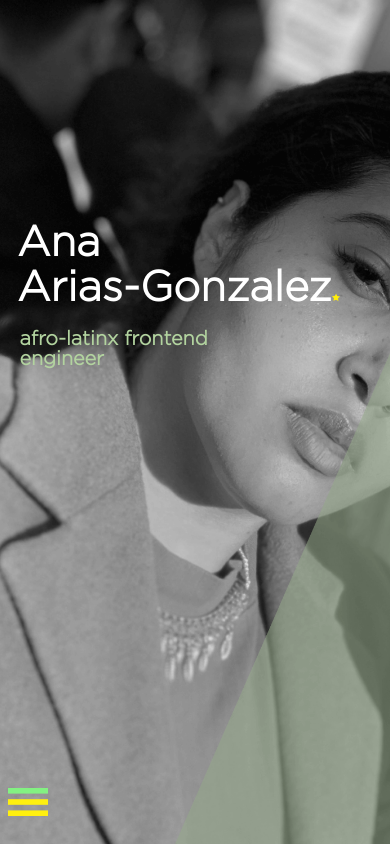
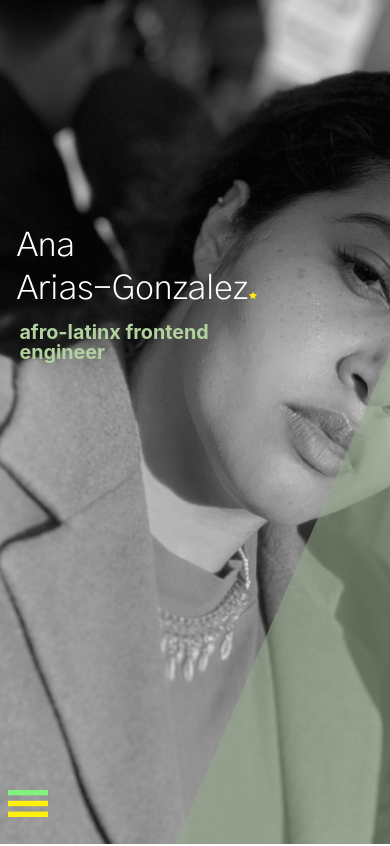
Before and after one commit to aariasgonz21/ananas-dot-dev, a React (Create React App) app: page / in a window 390 px wide. Shown: the top 846 px of the page. Built offline with nearby package versions, Linux system fonts and the light colour scheme.

Commit message:
about mobile & font fixes

```diff
--- a/package.json
+++ b/package.json
@@ -4,6 +4,7 @@
   "private": true,
   "dependencies": {
     "node-sass": "^4.12.0",
+    "normalize.css": "^8.0.1",
     "react": "^16.8.6",
     "react-dom": "^16.8.6",
     "react-router-dom": "^5.0.0",
--- a/src/App.js
+++ b/src/App.js
@@ -6,6 +6,7 @@
 import Projects from './SectionComponents/Projects'
 import Music from './SectionComponents/Music'
 import Contact from './SectionComponents/Contact'
+import 'normalize.css';
 //import { BrowserRouter as Router, Route, Link } from "react-router-dom";
 
 function App() {
--- a/src/App.scss
+++ b/src/App.scss
@@ -1,6 +1,8 @@
+@import url('https://fonts.googleapis.com/css?family=Gothic+A1:300,400&display=swap');
+
 $width: 100%;
 $height: 100vh;
-$text-font: 'Source Sans Pro', sans-serif;
+$head-font: 'Gothic A1', sans-serif;
 
 .App{
   display: flex;
@@ -22,12 +24,12 @@
     text-decoration: none;
     color: black;
     font: {
-      family: $text-font;
-      size: 3vh;
+      family: $head-font;
+      size: 2.5vh;
     }
   }
   position: fixed;
   bottom: 6vh;
-  line-height: 2.3vh;
+  line-height: 2.5vh;
   margin-left: -5vh;
 }
--- a/src/SectionComponents/About.js
+++ b/src/SectionComponents/About.js
@@ -2,9 +2,6 @@
 import '../stylesheets/about.scss'
 import aboutimg from '../images/about.svg'
 import star from '../images/star.svg'
-// import dr from '../images/dominican-republic.svg'
-// import laptop from '../images/laptop.svg'
-// import fist from '../images/fist.svg'
 
 function About() {
   return (
--- a/src/SectionComponents/Home.js
+++ b/src/SectionComponents/Home.js
@@ -3,6 +3,7 @@
 import star from '../images/star.svg'
 import Nav from '../PieceComponents/Nav'
 import Menu from '../PieceComponents/Menu'
+import 'normalize.css';
 
 function Home() {
   return (
--- a/src/stylesheets/about.scss
+++ b/src/stylesheets/about.scss
@@ -1,26 +1,12 @@
-@font-face {
-  font-family: 'Gotham Light';
-  src: url('GothamLight.ttf') format('truetype');
-}
-@font-face{
-  font-family: 'Gotham Book';
-  src: url('GothamBook.ttf') format('truetype');
-}
-@font-face{
-  font-family: 'Gotham Bold';
-  src: url('GothamBold.ttf') format('truetype');
-}
+// @import url('https://fonts.googleapis.com/css?family=Gothic+A1:300,400|Work+Sans:300&display=swap');
 
-@font-face {
-  font-family: 'Gotham Black';
-  src: url('Gotham-Black.otf') format('opentype');
-}
+@import url('https://fonts.googleapis.com/css?family=Gothic+A1:300,500&display=swap');
 
 $width: 100%;
 $height: 100vh;
 $info-phone: "only screen and (max-width: 430px)";
 $info-tablet: "(min-width: 431px) and (max-width: 1024px)";
-$head-font: 'Gotham Book', serif;
+$head-font: 'Gothic A1', serif;
 $text-font: 'Source Sans Pro', sans-serif;
 $goldenrod: #FDEB4E;
 
@@ -29,14 +15,7 @@
   min-height: $height;
 }
 
-.about-bg{
-  //background-color: $goldenrod;
-}
-
 @media #{$info-phone} {
-  #about{
-    //background-color: $goldenrod;
-  }
   .about-img{
     width: 85%;
     margin-left: 2vh;
@@ -48,9 +27,9 @@
     text-align: left;
     margin: 4vh 5vh 1vh 5vh;
     font-family: $head-font;
+    font-weight: 500;
     font-size: 2em;
   }
-
   .about-list{
     font-family: $text-font;
     margin: 2vh -3vh 2vh 10vh;
@@ -66,8 +45,4 @@
     margin-bottom: 2vh;
   }
 
-  .laptop, .fist{
-    width: 10%;
-
-  }
 }
--- a/src/stylesheets/home.scss
+++ b/src/stylesheets/home.scss
@@ -1,29 +1,13 @@
 /*** FONTS ****/
 @import url('https://fonts.googleapis.com/css?family=Source+Sans+Pro');
-@font-face {
-  font-family: 'Gotham Light';
-  src: url('GothamLight.ttf') format('truetype');
-}
-@font-face{
-  font-family: 'Gotham Book';
-  src: url('GothamBook.ttf') format('truetype');
-}
-@font-face{
-  font-family: 'Gotham Bold';
-  src: url('GothamBold.ttf') format('truetype');
-}
-
-@font-face {
-  font-family: 'Gotham Black';
-  src: url('Gotham-Black.otf') format('opentype');
-}
+@import url('https://fonts.googleapis.com/css?family=Gothic+A1:300&display=swap');
 
 /**** VARIABLES ****/
 $info-phone: "only screen and (max-width: 430px)";
 $info-tablet: "(min-width: 431px) and (max-width: 1024px)";
 $width: 100%;
 $height: 100vh;
-$head-font: 'Gotham Light', serif;
+$head-font: 'Gothic A1', serif;
 $text-font: 'Source Sans Pro', sans-serif;
 $moss-green: #B2D39F;
 
@@ -35,10 +19,7 @@
     size: cover;
     position: 40% 40%;
   }
-  font: {
-    family: $head-font;
-    size: 2.5vh;
-  }
+  font-size: 3vh;
   color: white;
   line-height: 80%;
   width: $width;
@@ -51,19 +32,27 @@
   margin: 30vh 0 0 5vh;
 }
 
+h1{
+  font: {
+    family: $head-font;
+    weight: 300;
+  }
+}
+
 .title{
   line-height: 40%;
   margin: 1vh 0 0 5vh;
+  font-size: 2vh;
   color: $moss-green;
 }
 
 /*** MEDIA QUERIES ***/
 @media #{$info-phone} {
   .home {
-    font-size: 1.5vh;
     background-position: center;
   }
   .name {
+    font-size: 2vh;
     margin:28vh 0 0 2vh;
   }
 
```
Also changed, not shown: 1 other file (tests, documents, lock files or other folders).
